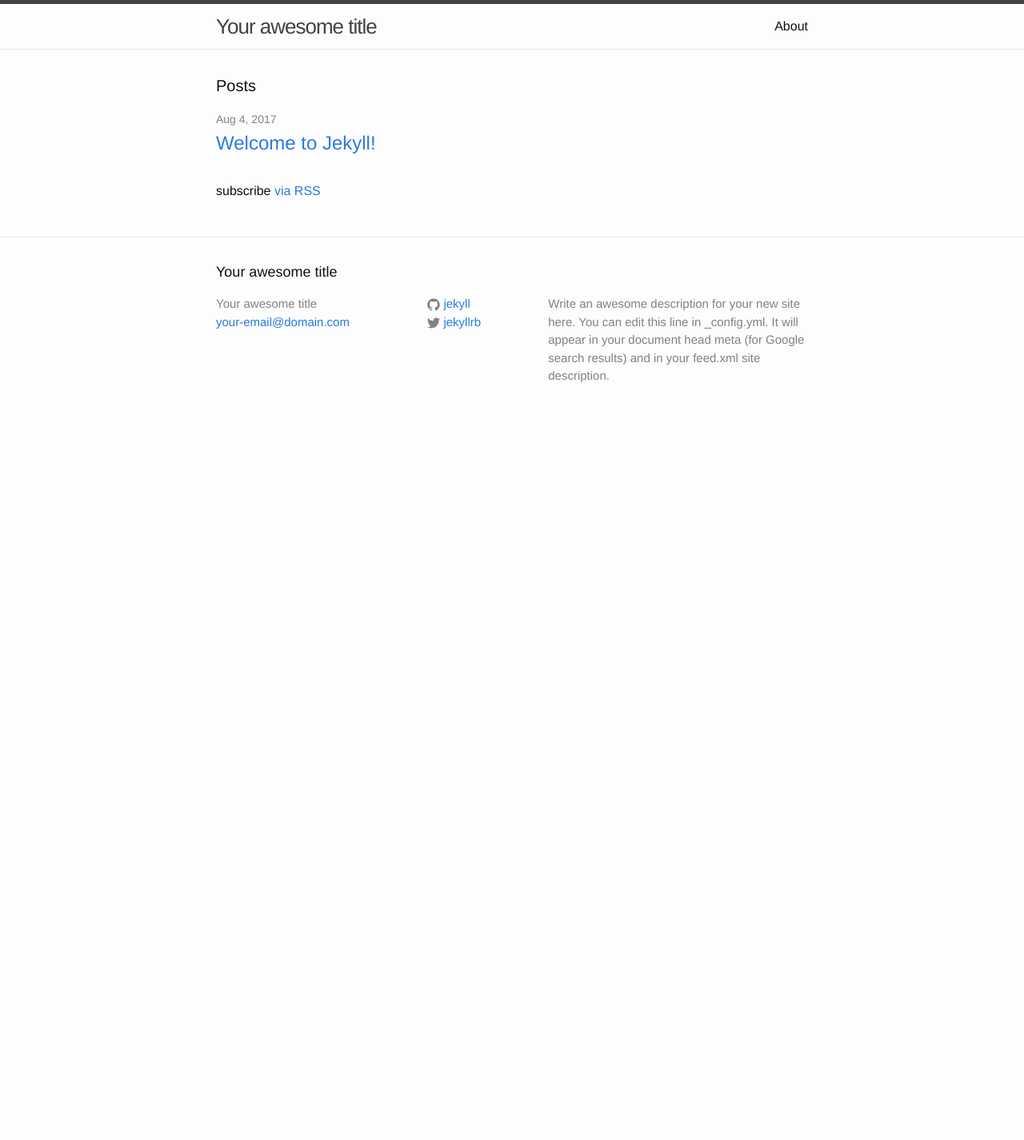
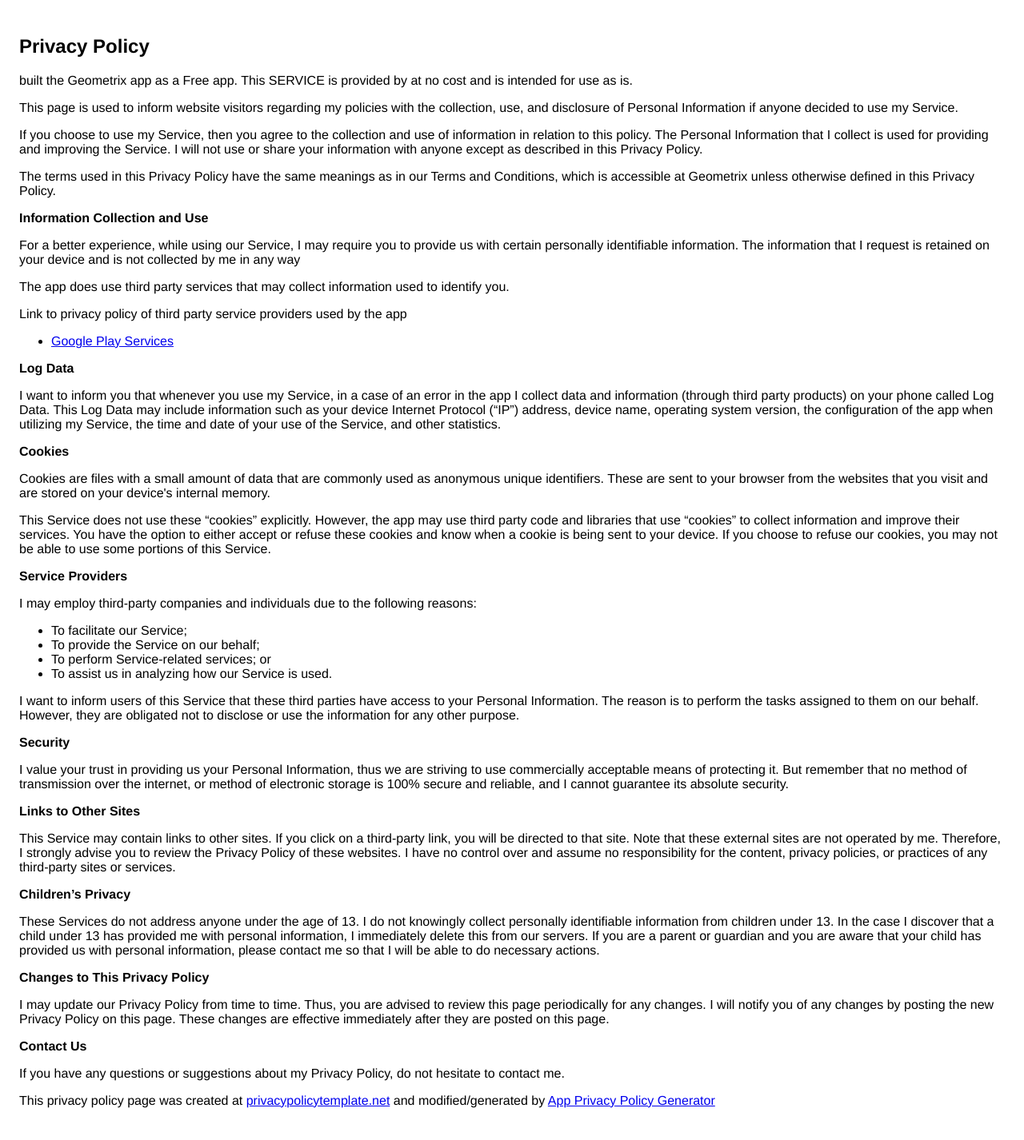
Before and after one commit to Geisonszo/geisonszo.github.io, a Jekyll site: the page index.html, which Jekyll copies as it is, in a window 1280 px wide. Shown: the whole page at 80% size. Built offline with Jekyll 4.4.1, drawn with Linux system fonts in a browser that asks for light colours; before the commit the page ends 900 px from its top, so only the background shows below that.

Commit message:
Politic de privacidade gometrix

```diff
--- a/index.html
+++ b/index.html
@@ -1,23 +1,46 @@
----
-layout: default
----
-
-<div class="home">
-
-  <h1 class="page-heading">Posts</h1>
-
-  <ul class="post-list">
-    {% for post in site.posts %}
-      <li>
-        <span class="post-meta">{{ post.date | date: "%b %-d, %Y" }}</span>
-
-        <h2>
-          <a class="post-link" href="{{ post.url | prepend: site.baseurl }}">{{ post.title }}</a>
-        </h2>
-      </li>
-    {% endfor %}
-  </ul>
-
-  <p class="rss-subscribe">subscribe <a href="{{ "/feed.xml" | prepend: site.baseurl }}">via RSS</a></p>
-
-</div>
+<!DOCTYPE html><html> <head> <meta charset="utf-8"> <meta name="viewport" content="width=device-width"> <title>Privacy Policy</title> <style>body{font-family: "Helvetica Neue", Helvetica, Arial, sans-serif; padding:1em;}</style></head> <body><h2>Privacy Policy</h2> <p>  built the Geometrix app as a Free app. This SERVICE is provided by  at no cost and is intended for use as is.
+                  </p> <p>This page is used to inform website visitors regarding my policies with the collection, use, and
+                    disclosure of Personal Information if anyone decided to use my Service.
+                  </p> <p>If you choose to use my Service, then you agree to the collection and use of information in relation
+                    to this policy. The Personal Information that I collect is used for providing and improving the
+                    Service. I will not use or share your information with anyone except as described
+                    in this Privacy Policy.
+                  </p> <p>The terms used in this Privacy Policy have the same meanings as in our Terms and Conditions, which is accessible
+                    at Geometrix unless otherwise defined in this Privacy Policy.
+                  </p> <p><strong>Information Collection and Use</strong></p> <p>For a better experience, while using our Service, I may require you to provide us with certain
+                    personally identifiable information. The information that I request is retained on your device and is not collected by me in any way
+                  </p> <p>The app does use third party services that may collect information used to identify you.</p> <div><p>Link to privacy policy of third party service providers used by the app</p> <ul><li><a href="https://www.google.com/policies/privacy/" target="_blank">Google Play Services</a></li> <!----> <!----> <!----> <!----> <!----></ul></div> <p><strong>Log Data</strong></p> <p> I want to inform you that whenever you use my Service, in a case of an
+                    error in the app I collect data and information (through third party products) on your phone
+                    called Log Data. This Log Data may include information such as your device Internet Protocol (“IP”) address,
+                    device name, operating system version, the configuration of the app when utilizing my Service,
+                    the time and date of your use of the Service, and other statistics.
+                  </p> <p><strong>Cookies</strong></p> <p>Cookies are files with a small amount of data that are commonly used as anonymous unique identifiers. These
+                    are sent to your browser from the websites that you visit and are stored on your device's internal memory.
+                  </p> <p>This Service does not use these “cookies” explicitly. However, the app may use third party code and libraries
+                    that use “cookies” to collect information and improve their services. You have the option to either
+                    accept or refuse these cookies and know when a cookie is being sent to your device. If you choose to
+                    refuse our cookies, you may not be able to use some portions of this Service.
+                  </p> <p><strong>Service Providers</strong></p> <p> I may employ third-party companies and individuals due to the following reasons:</p> <ul><li>To facilitate our Service;</li> <li>To provide the Service on our behalf;</li> <li>To perform Service-related services; or</li> <li>To assist us in analyzing how our Service is used.</li></ul> <p> I want to inform users of this Service that these third parties have access to your
+                    Personal Information. The reason is to perform the tasks assigned to them on our behalf. However, they
+                    are obligated not to disclose or use the information for any other purpose.
+                  </p> <p><strong>Security</strong></p> <p> I value your trust in providing us your Personal Information, thus we are striving
+                    to use commercially acceptable means of protecting it. But remember that no method of transmission over
+                    the internet, or method of electronic storage is 100% secure and reliable, and I cannot guarantee
+                    its absolute security.
+                  </p> <p><strong>Links to Other Sites</strong></p> <p>This Service may contain links to other sites. If you click on a third-party link, you will be directed
+                    to that site. Note that these external sites are not operated by me. Therefore, I strongly
+                    advise you to review the Privacy Policy of these websites. I have no control over
+                    and assume no responsibility for the content, privacy policies, or practices of any third-party sites
+                    or services.
+                  </p> <p><strong>Children’s Privacy</strong></p> <p>These Services do not address anyone under the age of 13. I do not knowingly collect
+                    personally identifiable information from children under 13. In the case I discover that a child
+                    under 13 has provided me with personal information, I immediately delete this from
+                    our servers. If you are a parent or guardian and you are aware that your child has provided us with personal
+                    information, please contact me so that I will be able to do necessary actions.
+                  </p> <p><strong>Changes to This Privacy Policy</strong></p> <p> I may update our Privacy Policy from time to time. Thus, you are advised to review
+                    this page periodically for any changes. I will notify you of any changes by posting
+                    the new Privacy Policy on this page. These changes are effective immediately after they are posted on
+                    this page.
+                  </p> <p><strong>Contact Us</strong></p> <p>If you have any questions or suggestions about my Privacy Policy, do not hesitate to contact
+                    me.
+                  </p> <p>This privacy policy page was created at <a href="https://privacypolicytemplate.net" target="_blank">privacypolicytemplate.net</a>                    and modified/generated by <a href="https://app-privacy-policy-generator.firebaseapp.com/" target="_blank">App Privacy Policy Generator</a></p></body></html>
```
Also changed, not shown: index1.html (added, +23 -0 lines).
